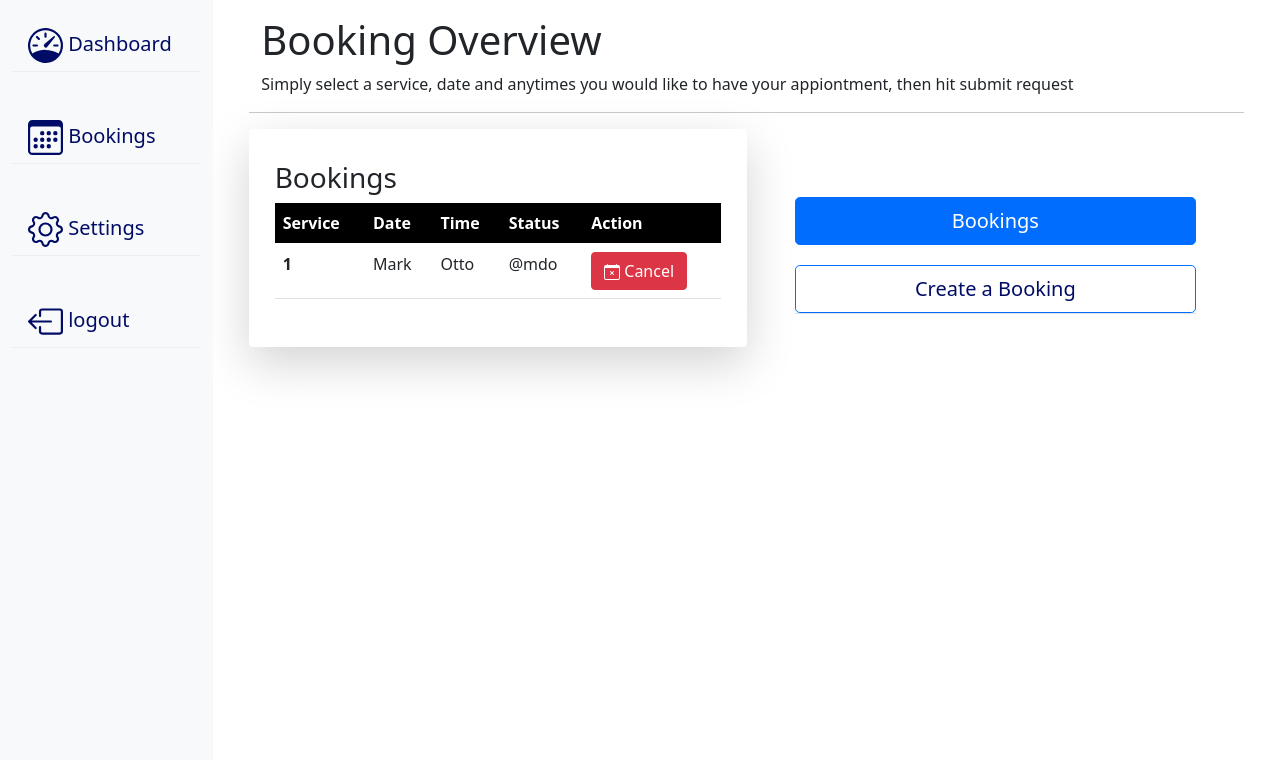
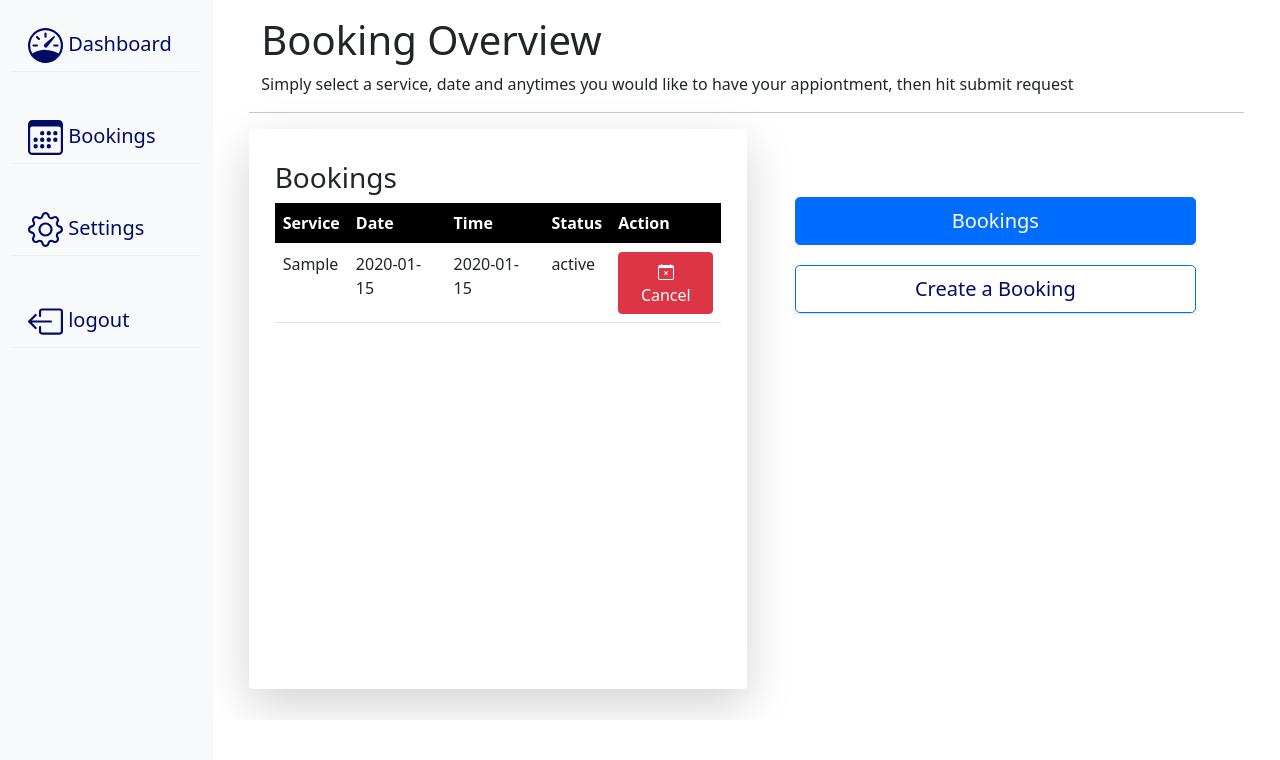
Before and after one commit to gigacache/bookingApplication, a CodeIgniter app: page /bookingApplication/index.php/bookings in a window 1280 px wide. Shown: the part 40-800 px from the top of the page. Run offline with CodeIgniter, Linux system fonts and the light colour scheme; the visitor is signed in with stand-in values (Sample User, id 1); tables that the repository leaves empty hold one stand-in row (values such as "Sample post").

Commit message:
booking overviews

```diff
--- a/application/controllers/Booking_Controller.php
+++ b/application/controllers/Booking_Controller.php
@@ -19,8 +19,9 @@ class Booking_Controller extends CI_Controller {
 	}
 
 	public function bookingOverview(){
-			$data['main_view'] = './user/booking';
-			$this->load->view('template', $data);
+		$data["bookingData"] = $this->Booking_model->getUsersBooking();
+		$data['main_view'] = './user/booking';
+		$this->load->view('template', $data);
 	}
 
 
--- a/application/models/booking_model.php
+++ b/application/models/booking_model.php
@@ -24,6 +24,16 @@ class Booking_model extends CI_Model{
     }
 
 
+    public function getUsersBooking(){
+      $userID = $this->session->userdata('userID');
+      $this->db->select('*');
+      $this->db->from('bookings');
+      $this->db->where('userID',$userID);
+      $query=$this->db->get();
+      return $query;
+    }
+
+
 
 
 
--- a/application/views/user/booking.php
+++ b/application/views/user/booking.php
@@ -4,10 +4,9 @@
      <h1>Booking Overview</h1>
      <p>Simply select a service, date and anytimes you would like to have your appiontment, then hit submit request</p>
      <hr/>
-
-       <div class="container">
+    <div class="container">
          <div class="row">
-         <div class="col-sm-6 shadow-lg p-3 mb-5 bg-body rounded">
+         <div class="col-sm-6 shadow-lg p-3 mb-5 bg-body rounded customHeight">
            <div class="tab-content">
               <div class="tab-pane active py-3" id="bookings">
                 <h3>Bookings</h3>
@@ -22,11 +21,12 @@
                     </tr>
                   </thead>
                   <tbody>
+                    <?php foreach ($bookingData->result() as $row) {?>
                     <tr>
-                      <th scope="row">1</th>
-                      <td>Mark</td>
-                      <td>Otto</td>
-                      <td>@mdo</td>
+                      <td><?php echo $row->service;?></td>
+                      <td><?php echo $row->bookingDate;?></td>
+                      <td><?php echo $row->bookingTimes;?></td>
+                      <td><?php echo $row->status;?></td>
                       <td><button type="button" class="btn btn-danger">
                         <svg xmlns="http://www.w3.org/2000/svg" width="16" height="16" fill="currentColor" class="bi bi-calendar-x" viewBox="0 0 16 16">
                           <path d="M6.146 7.146a.5.5 0 0 1 .708 0L8 8.293l1.146-1.147a.5.5 0 1 1 .708.708L8.707 9l1.147 1.146a.5.5 0 0 1-.708.708L8 9.707l-1.146 1.147a.5.5 0 0 1-.708-.708L7.293 9 6.146 7.854a.5.5 0 0 1 0-.708z"/>
@@ -37,6 +37,7 @@
 
 
                     </tr>
+                  <?php }?>
                   </tbody>
                 </table>
               </div>
```
